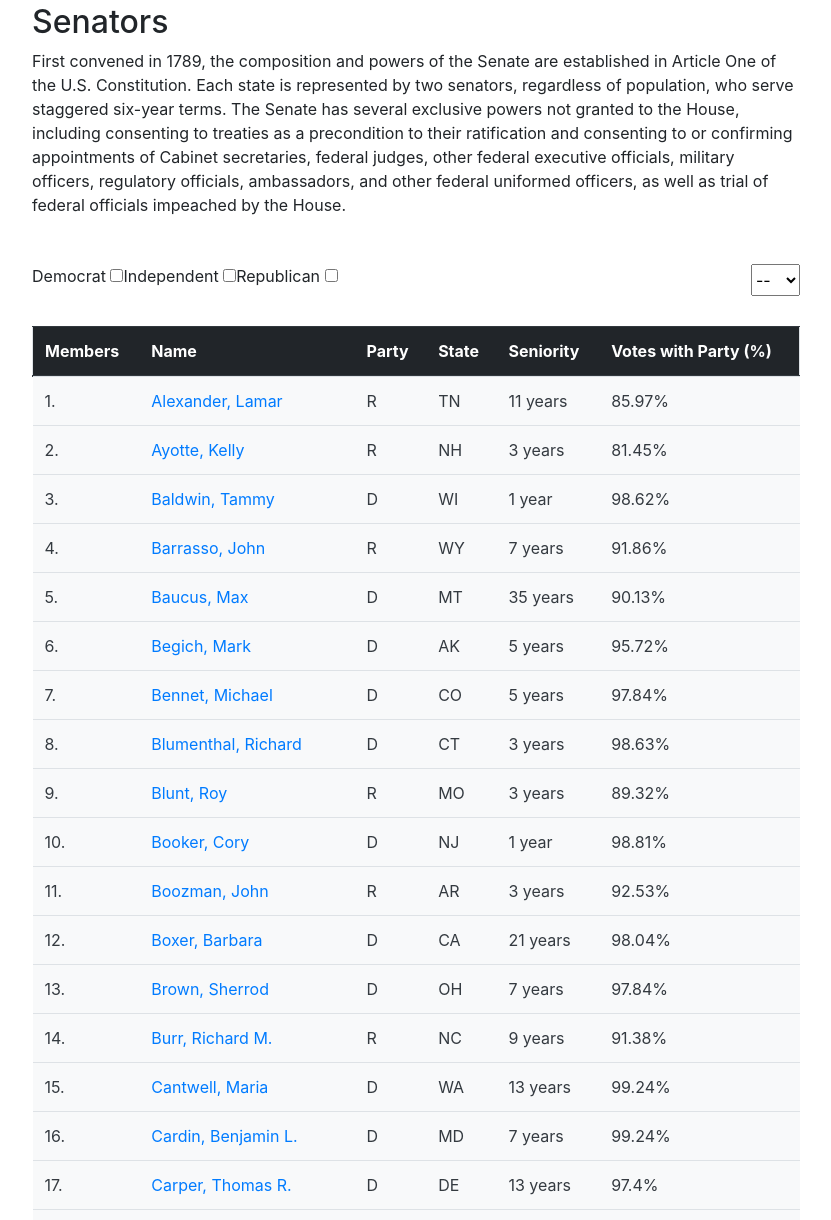
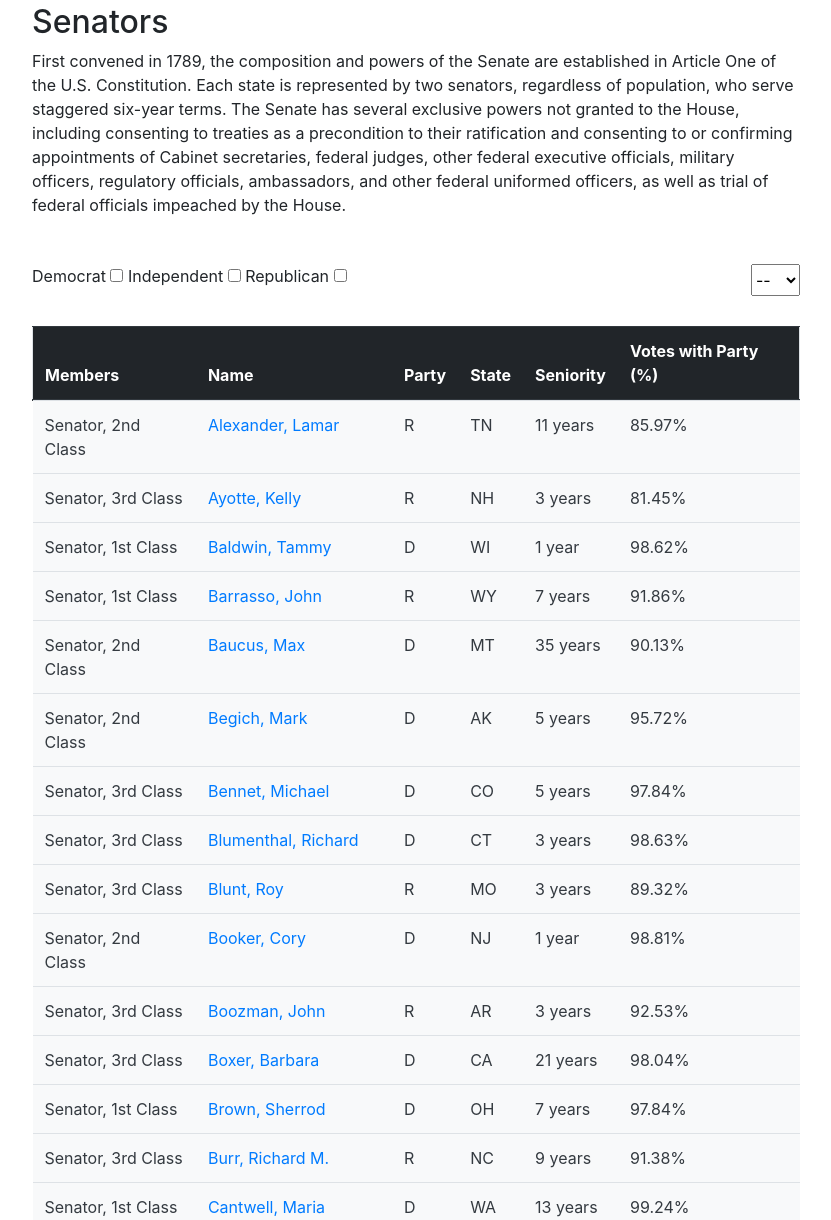
Before and after one commit to Z-S-Burke/ubiqum_web_gov_publica, a plain HTML site: page senate.html in a window 1280 px wide. Shown: the part 696-1916 px from the top of the page, without its empty margins (224-1055 px from the left). Drawn offline with nearby package versions, Linux system fonts and the light colour scheme.

Commit message:
placed buildRow into a seperate function to dramatically shorten buildTable code length

```diff
--- a/main.js
+++ b/main.js
@@ -16,25 +16,11 @@ stateDrop();
 
 function memberTable(allMembers) {
     var tBody = document.getElementById("tBody");
-
     var partyNode = document.querySelectorAll('input[type=checkbox]:checked'); //finds the values of all checkboxes on the page, places into a node
-
     var partyArr = Array.from(partyNode); //converts the node into an Array type variable
-
     var dropdown = document.getElementById("state");
 
-    console.log('selectedIndex', dropdown.selectedIndex)
-    console.log('options', dropdown.options)
-    console.log('selected')
-    console.log(dropdown.selectedIndex);
-    console.log(usStates[dropdown.selectedIndex].abbreviation)
-
-    console.log(partyArr.length > 0);
-
-    console.log(allMembers[0].state, usStates[dropdown.selectedIndex].abbreviation);
-
     if (dropdown.selectedIndex != 0 && partyArr.length > 0) {
-        console.log('first if')
 
         tBody.innerHTML = "";
         tBody.insertRow("tRow");
@@ -42,148 +28,67 @@ function memberTable(allMembers) {
             for (var j = 0; j < partyArr.length; j++) {
                 if (allMembers[i].party == partyArr[j].value &&
                     allMembers[i].state == usStates[dropdown.selectedIndex].abbreviation) {
-
-                    var tRow = tBody.insertRow();
-
-                    tBody.insertRow("tRow");
-
-                    tRow.insertCell().innerHTML = i + 1 + ".";
-
-                    if (allMembers[i].middle_name == null) { //accounts for members w/o middle names
-                        var repName =
-                            allMembers[i].last_name + ", " + allMembers[i].first_name;
-                        tRow.insertCell().innerHTML =
-                            repName.link(allMembers[i].url); //uses the result to hyperlink the string
-                    } else {
-                        var repName =
-                            allMembers[i].last_name +
-                            ", " + allMembers[i].first_name +
-                            " " + allMembers[i].middle_name;
-                        tRow.insertCell().innerHTML =
-                            repName.link(allMembers[i].url); //uses the result to hyperlink the string
-                    }
-
-                    tRow.insertCell().innerHTML = allMembers[i].party;
-                    tRow.insertCell().innerHTML = allMembers[i].state;
-
-                    if (allMembers[i].seniority == 1) {
-                        tRow.insertCell().innerHTML = allMembers[i].seniority + " year";
-                    } else {
-                        tRow.insertCell().innerHTML = allMembers[i].seniority + " years";
-                    }
-
-                    tRow.insertCell().innerHTML = allMembers[i].votes_with_party_pct + "%";
+                    buildRow(allMembers[i]);
                 }
             }
         }
     } else if (partyArr.length > 0) {
-        console.log('else if 1')
         tBody.innerHTML = "";
         tBody.insertRow("tRow");
         for (var i = 0; i < allMembers.length; i++) {
             for (var j = 0; j < partyArr.length; j++) {
                 if (allMembers[i].party == partyArr[j].value) {
-
-                    var tRow = tBody.insertRow();
-
-                    tRow.insertCell().innerHTML = i + 1 + ".";
-
-                    if (allMembers[i].middle_name == null) { //accounts for members w/o middle names
-                        var repName =
-                            allMembers[i].last_name + ", " + allMembers[i].first_name;
-                        tRow.insertCell().innerHTML =
-                            repName.link(allMembers[i].url); //uses the result to hyperlink the string
-                    } else {
-                        var repName =
-                            allMembers[i].last_name +
-                            ", " + allMembers[i].first_name +
-                            " " + allMembers[i].middle_name;
-                        tRow.insertCell().innerHTML =
-                            repName.link(allMembers[i].url); //uses the result to hyperlink the string
-                    }
-
-                    tRow.insertCell().innerHTML = allMembers[i].party;
-                    tRow.insertCell().innerHTML = allMembers[i].state;
-
-                    if (allMembers[i].seniority == 1) {
-                        tRow.insertCell().innerHTML = allMembers[i].seniority + " year";
-                    } else {
-                        tRow.insertCell().innerHTML = allMembers[i].seniority + " years";
-                    }
-
-                    tRow.insertCell().innerHTML = allMembers[i].votes_with_party_pct + "%";
+                    buildRow(allMembers[i]);
                 }
             }
         }
     } else if (dropdown.selectedIndex != 0) {
-        console.log('else if 2')
         tBody.innerHTML = "";
         tBody.insertRow("tRow");
         for (var i = 0; i < allMembers.length; i++) {
             if (allMembers[i].state == usStates[dropdown.selectedIndex].abbreviation) {
-
-                var tRow = tBody.insertRow();
-
-                tRow.insertCell().innerHTML = i + 1 + ".";
-
-                if (allMembers[i].middle_name == null) { //accounts for members w/o middle names
-                    var repName =
-                        allMembers[i].last_name + ", " + allMembers[i].first_name;
-                    tRow.insertCell().innerHTML =
-                        repName.link(allMembers[i].url); //uses the result to hyperlink the string
-                } else {
-                    var repName =
-                        allMembers[i].last_name +
-                        ", " + allMembers[i].first_name +
-                        " " + allMembers[i].middle_name;
-                    tRow.insertCell().innerHTML =
-                        repName.link(allMembers[i].url); //uses the result to hyperlink the string
-                }
-
-                tRow.insertCell().innerHTML = allMembers[i].party;
-                tRow.insertCell().innerHTML = allMembers[i].state;
-
-                if (allMembers[i].seniority == 1) {
-                    tRow.insertCell().innerHTML = allMembers[i].seniority + " year";
-                } else {
-                    tRow.insertCell().innerHTML = allMembers[i].seniority + " years";
-                }
-
-                tRow.insertCell().innerHTML = allMembers[i].votes_with_party_pct + "%";
+                buildRow(allMembers[i]);
             }
         }
     } else {
-    console.log('else')
-    tBody.innerHTML = "";
-    for (var i = 0; i < allMembers.length; i++) {
-        tBody.insertRow("tRow");
-        var tRow = tBody.insertRow();
-        tRow.insertCell().innerHTML = i + 1 + ".";
-        if (allMembers[i].middle_name == null) { //accounts for members w/o middle names
-            var repName =
-                allMembers[i].last_name + ", " + allMembers[i].first_name;
-            tRow.insertCell().innerHTML =
-                repName.link(allMembers[i].url); //uses the result to hyperlink the string
-        } else {
-            var repName =
-                allMembers[i].last_name +
-                ", " + allMembers[i].first_name +
-                " " + allMembers[i].middle_name;
-            tRow.insertCell().innerHTML =
-                repName.link(allMembers[i].url); //uses the result to hyperlink the string
+        tBody.innerHTML = "";
+        for (var i = 0; i < allMembers.length; i++) {
+        buildRow(allMembers[i]);
         }
-
-        tRow.insertCell().innerHTML = allMembers[i].party;
-        tRow.insertCell().innerHTML = allMembers[i].state;
-
-        if (allMembers[i].seniority == 1) {
-            tRow.insertCell().innerHTML = allMembers[i].seniority + " year";
-        } else {
-            tRow.insertCell().innerHTML = allMembers[i].seniority + " years";
-        }
-
-        tRow.insertCell().innerHTML = allMembers[i].votes_with_party_pct + "%";
     }
 }
+memberTable(allMembers);
+
+
+function buildRow(allMembers) {
+    var tBody = document.getElementById("tBody");
+    var tRow = tBody.insertRow();
+
+    tBody.insertRow("tRow");
+    tRow.insertCell().innerHTML =  allMembers.title;
+
+    if (allMembers.middle_name == null) { //accounts for members w/o middle names
+        var repName =
+            allMembers.last_name + ", " + allMembers.first_name;
+        tRow.insertCell().innerHTML =
+            repName.link(allMembers.url); //uses the result to hyperlink the string
+    } else {
+        var repName =
+            allMembers.last_name +
+            ", " + allMembers.first_name +
+            " " + allMembers.middle_name;
+        tRow.insertCell().innerHTML =
+            repName.link(allMembers.url); //uses the result to hyperlink the string
+    }
+
+    tRow.insertCell().innerHTML = allMembers.party;
+    tRow.insertCell().innerHTML = allMembers.state;
+
+    if (allMembers.seniority == 1) {
+        tRow.insertCell().innerHTML = allMembers.seniority + " year";
+    } else {
+        tRow.insertCell().innerHTML = allMembers.seniority + " years";
+    }
+
+    tRow.insertCell().innerHTML = allMembers.votes_with_party_pct + "%";
 }
-memberTable(allMembers);
--- a/senate.html
+++ b/senate.html
@@ -52,13 +52,17 @@
             </div>
         </div>
         <div class=col style="height: 30px"> </div>
-        <div class="d-flex justify-content-between">
-            <form class="d-flex justify-content-around" id="partySelect">
-                <label> Democrat <input class="party" type="checkbox" onchange="memberTable(allMembers)" id="partyCheck" value="D"> </input> </label>
-                <label> Independent <input class="party" type="checkbox" onchange="memberTable(allMembers)" id="partyCheck" value="I"> </input> </label>
-                <label> Republican <input class="party" type="checkbox" onchange="memberTable(allMembers)" id="partyCheck" value="R"> </input> </label>
-            </form>
-            <select id="state" onchange="memberTable(allMembers)" name="states"></select>
+        <div class="d-flex justify-content-around" style="width: 100%">
+            <div class="d-flex justify-contentn-around" style="width: 50%">
+                <form id="partySelect">
+                    <label> Democrat <input class="party" type="checkbox" onchange="memberTable(allMembers)" id="partyCheck" value="D"> </input> </label>
+                    <label> Independent <input class="party" type="checkbox" onchange="memberTable(allMembers)" id="partyCheck" value="I"> </input> </label>
+                    <label> Republican <input class="party" type="checkbox" onchange="memberTable(allMembers)" id="partyCheck" value="R"> </input> </label>
+                </form>
+            </div>
+            <div class="d-flex justify-content-end" style="width: 50%">
+                <select id="state" onchange="memberTable(allMembers)" name="states"></select>
+            </div>
         </div>
         <div class=col style="height: 30px"> </div>
         <table class="table table-hover" id="tableTop">
```
